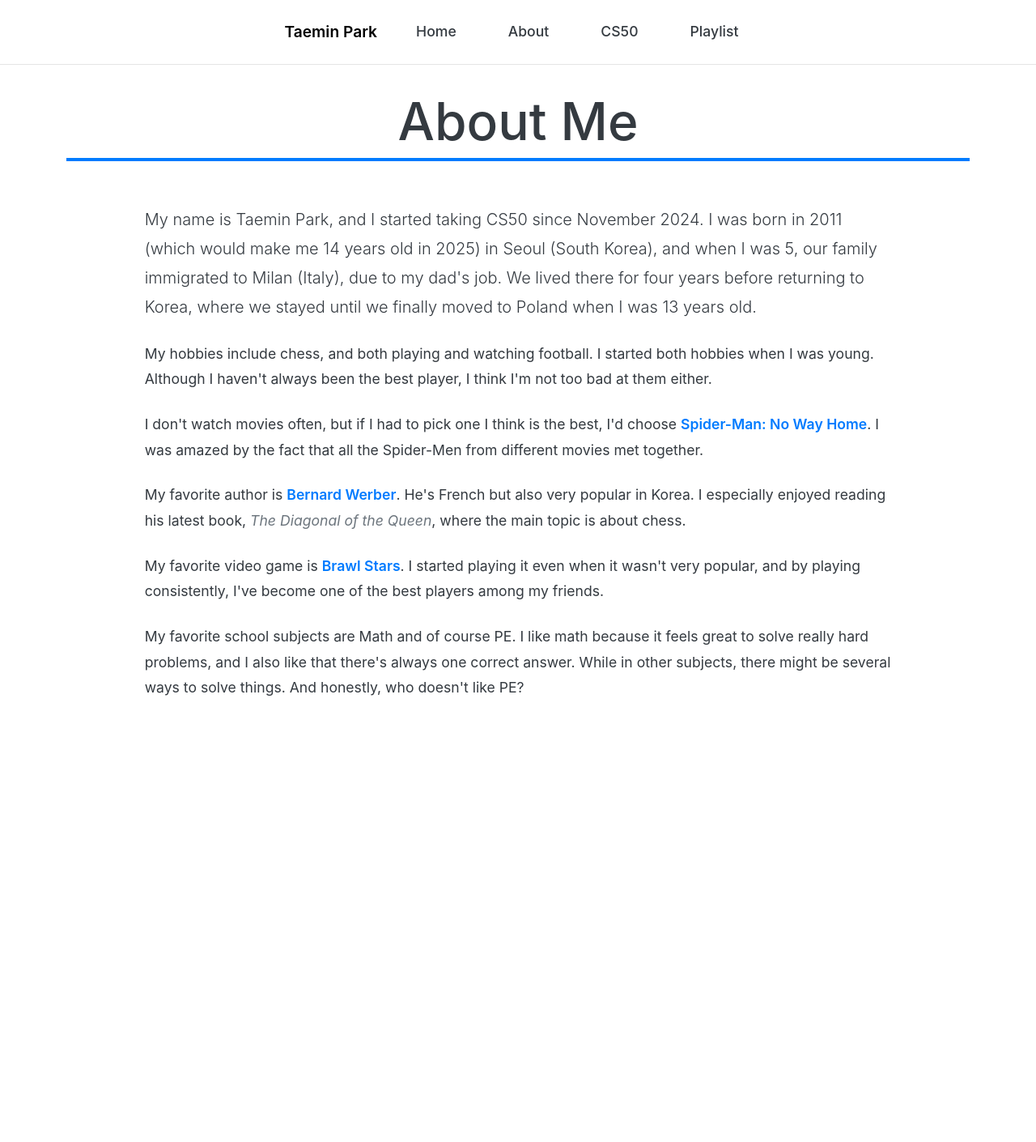
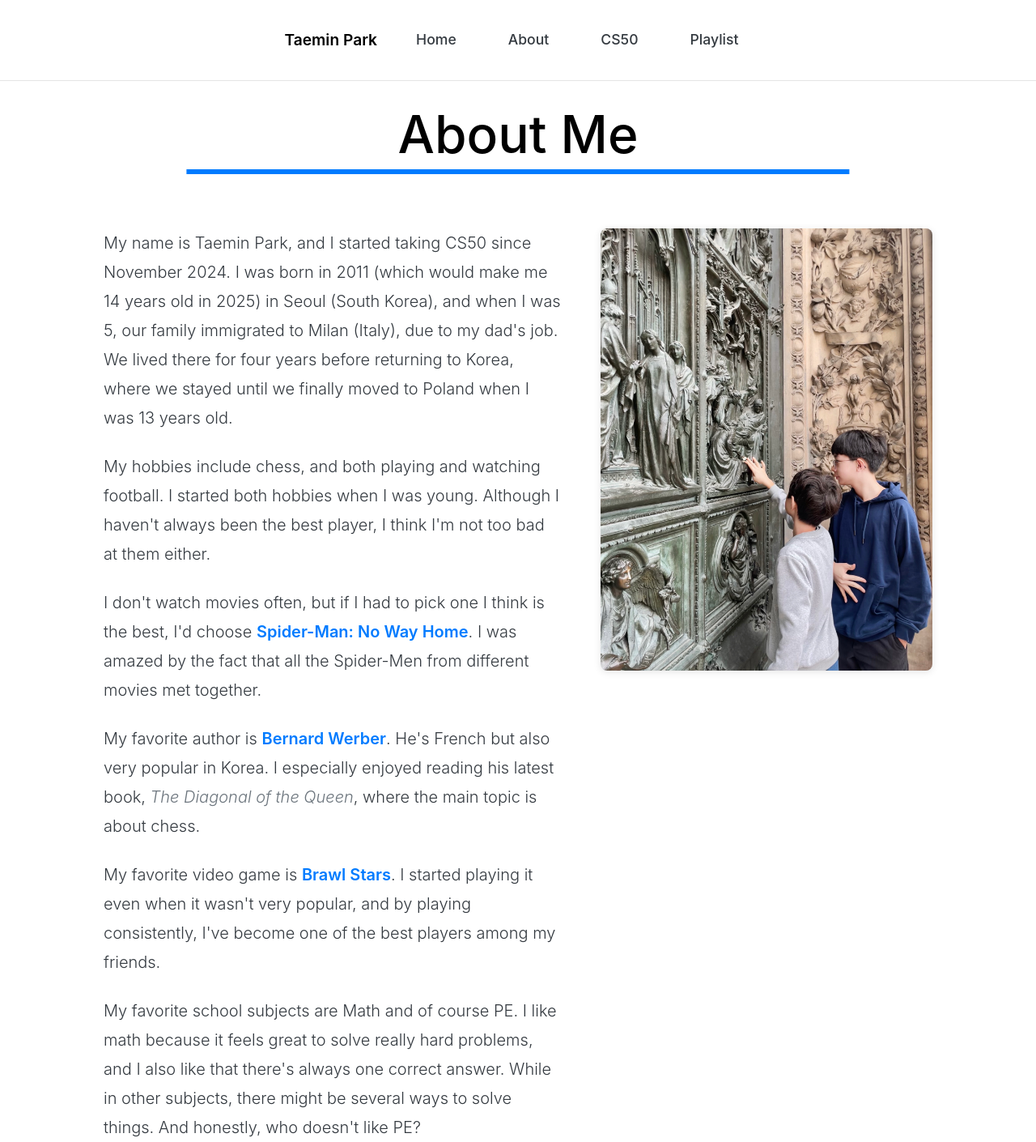
Before and after one commit to taemincode/taemincode.github.io, a Flask app: page /about in a window 1280 px wide. Shown: the whole page at 81% size. Before the commit the page ends 859 px from the top, so only its background shows below. Run offline with Flask 3, Linux system fonts and the light colour scheme; some libraries are stand-ins or nearby versions.

Commit message:
better design for about page

```diff
--- a/static/styles.css
+++ b/static/styles.css
@@ -32,7 +32,7 @@ body {
     backdrop-filter: blur(10px);
     transition: all var(--transition-speed) ease;
     border-bottom: 1px solid rgba(0, 0, 0, 0.1);
-    height: var(--navbar-height);
+    height: 100px;
     z-index: 1030;
 }
 
@@ -176,26 +176,45 @@ body {
     background-color: var(--primary-color) !important;
 }
 
+/* ===== BOOTSTRAP OVERRIDES ===== */
+.row {
+    --bs-gutter-x: 1.5rem;
+    --bs-gutter-y: 0;
+    display: flex;
+    margin-top: calc(-1 * var(--bs-gutter-y));
+    margin-right: calc(-.5 * var(--bs-gutter-x));
+    margin-left: calc(-.5 * var(--bs-gutter-x));
+}
+
 /* ===== ABOUT PAGE STYLES ===== */
 .about-container {
     width: 100%;
     min-height: 50px;
-    padding: 2rem 0 0 0;
+    padding: 3rem 0 1vw 0;
     margin-top: var(--navbar-height);
 }
 
 .about-content {
-    max-width: 1200px;
-    margin: 0 auto;
-    padding: 2rem;
+    width: 100%;
+    padding: 0;
+    display: flex;
+    align-items: flex-start;
+    gap: 3rem;
+    max-width: 80vw;
+    margin-left: auto;
+    margin-right: auto;
+    margin-top: 2rem;
 }
 
 .about-heading {
     text-align: center;
-    font-size: clamp(2rem, 5vw, 4rem);
-    color: var(--dark-color);
+    font-size: clamp(3rem, 6vw, 4rem);
+    color: black;
     margin-bottom: 2rem;
     position: relative;
+    width: 80vw;
+    margin-left: auto;
+    margin-right: auto;
 }
 
 .about-heading::after {
@@ -203,8 +222,9 @@ body {
     position: absolute;
     bottom: -10px;
     left: 50%;
-    width: 100%;
-    height: 4px;
+    width: 80%;
+    height: 6px;
+    padding-top: 0;
     background-color: var(--primary-color);
     transform: translateX(-50%);
     transition: width var(--transition-speed) ease;
@@ -214,10 +234,20 @@ body {
     width: 0;
 }
 
+.about-image {
+    width: 40%;
+    height: auto;
+    border-radius: var(--border-radius);
+    box-shadow: var(--box-shadow);
+    flex-shrink: 0;
+}
+
 .about-text {
     font-size: 1.1rem;
     line-height: 1.8;
     color: var(--dark-color);
+    text-align: left;
+    flex: 1;
 }
 
 .about-text p {
@@ -340,7 +370,14 @@ body {
     }
 
     .about-content {
-        padding: 1rem;
+        flex-direction: column-reverse;
+        gap: 2rem;
+        max-width: 90vw;
+    }
+
+    .about-image {
+        width: 100%;
+        align-self: center;
     }
 
     .about-text {
--- a/templates/about.html
+++ b/templates/about.html
@@ -6,43 +6,40 @@
 {% block content %}
 <!-- About Hero Section -->
 <section class="about-container">
-    <div class="container">
     <h1 class="about-heading">About Me</h1>
-    </div>
 </section>
 
 <!-- About Content -->
 <section class="about-content">
-    <div class="container">
-        <div class="row justify-content-center">
-            <div class="col-lg-10">
     <div class="about-text">
         <p class="lead mb-4">
             My name is Taemin Park, and I started taking CS50 since November 2024. I was born in 2011 (which would make me 14 years old in 2025) in Seoul (South Korea), and when I was 5, our family immigrated to Milan (Italy), due to my dad's job. We lived there for four years before returning to Korea, where we stayed until we finally moved to Poland when I was 13 years old.
         </p>
 
-                    <p class="mb-4">
+        <p class="lead mb-4">
             My hobbies include chess, and both playing and watching football. I started both hobbies when I was young. Although I haven't always been the best player, I think I'm not too bad at them either.
         </p>
 
-                    <p class="mb-4">
+        <p class="lead mb-4">
             I don't watch movies often, but if I had to pick one I think is the best, I'd choose <strong>Spider-Man: No Way Home</strong>. I was amazed by the fact that all the Spider-Men from different movies met together.
         </p>
 
-                    <p class="mb-4">
+        <p class="lead mb-4">
             My favorite author is <strong>Bernard Werber</strong>. He's French but also very popular in Korea. I especially enjoyed reading his latest book, <em>The Diagonal of the Queen</em>, where the main topic is about chess.
         </p>
 
-                    <p class="mb-4">
+        <p class="lead mb-4">
             My favorite video game is <strong>Brawl Stars</strong>. I started playing it even when it wasn't very popular, and by playing consistently, I've become one of the best players among my friends.
         </p>
 
-                    <p class="mb-0">
+        <p class="lead mb-0">
             My favorite school subjects are Math and of course PE. I like math because it feels great to solve really hard problems, and I also like that there's always one correct answer. While in other subjects, there might be several ways to solve things. And honestly, who doesn't like PE?
         </p>
     </div>
-            </div>
-        </div>
-    </div>
+
+    <img src="{{ url_for('static', filename='about-photo.jpg') }}"
+         alt="Taemin Park - About Me Photo"
+         class="about-image"
+         loading="lazy">
 </section>
 {% endblock %}
```
Also changed, not shown: static/about-photo.jpg (added). Lines whose indentation alone changed are shown as unchanged.
